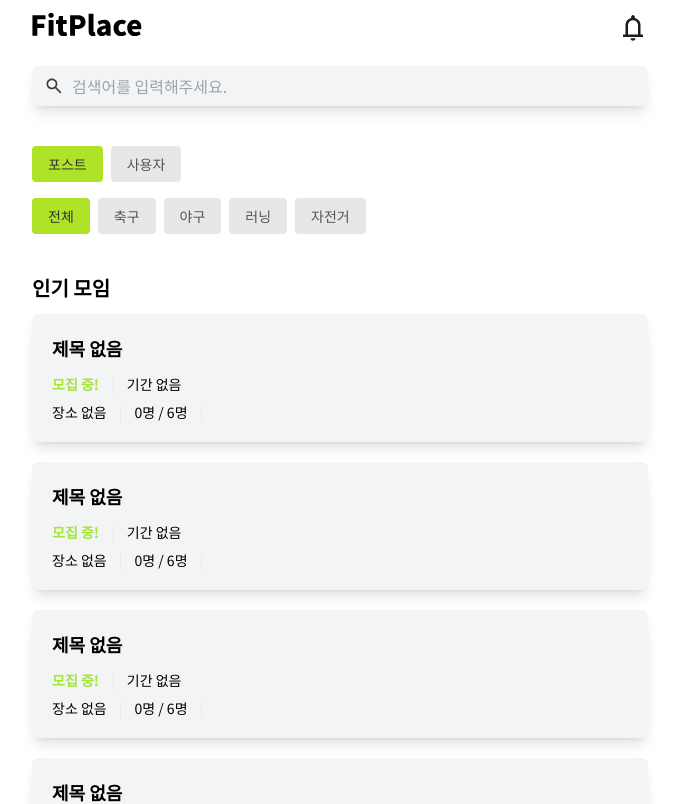
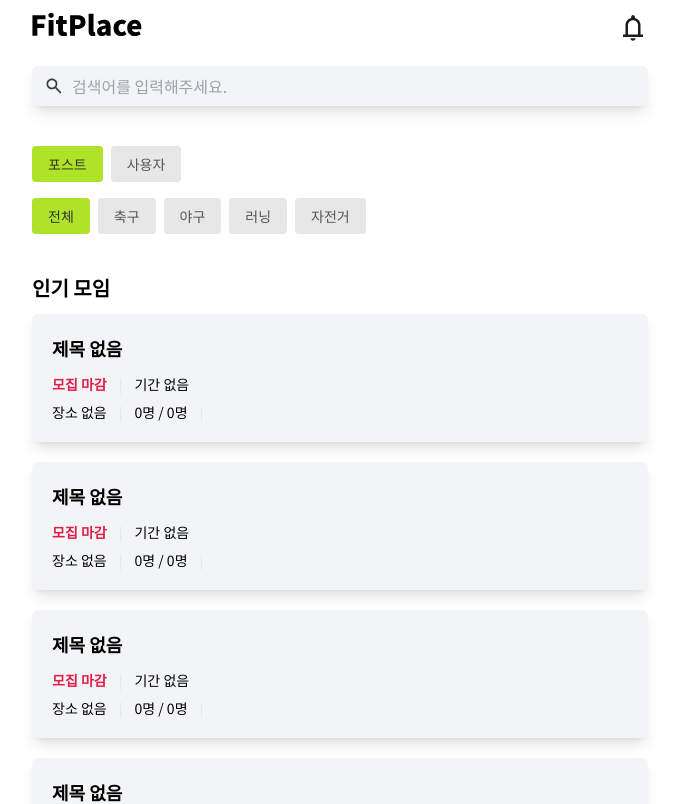
Before and after one commit to prgrms-fe-devcourse/NFE1_2_FitPlace, a React (Vite) app: page /search in a window 1280 px wide. Shown: the top 804 px of the page, without its empty margins (300-977 px from the left). Built offline with nearby package versions, Linux system fonts and the light colour scheme.

Commit message:
feat:모집 중 / 모집 마감 구현

```diff
--- a/src/components/Health_post.tsx
+++ b/src/components/Health_post.tsx
@@ -17,15 +17,20 @@ const Health_post = ({ title, channel_name }) => {
         {titleObject.title || "제목 없음"}
       </p>
       <div className="mb-2 text-sm flex">
-        <p className="text-lime-400 font-bold">모집 중!</p>
+        {titleObject.currentMember === titleObject.meetingCapacity ? (
+          <p className="text-rose-600	 font-bold">모집 마감</p>
+        ) : (
+          <p className="text-lime-400 font-bold">모집 중</p>
+        )}
+
         <span className="mx-3 opacity-5">|</span>
         {titleObject.meetingTime || "기간 없음"}
       </div>
       <div className="text-sm flex">
         {titleObject.meetingSpot || "장소 없음"}
         <span className="mx-3 opacity-5">|</span>
-        {titleObject.meetingCapacity || 0}명 / 6명
-        <span className="mx-3 opacity-5">|</span>
+        {titleObject.currentMember || 0}명 / {titleObject.meetingCapacity || 0}
+        명<span className="mx-3 opacity-5">|</span>
         {channel_name || titleObject.channel}
       </div>
     </button>
```
